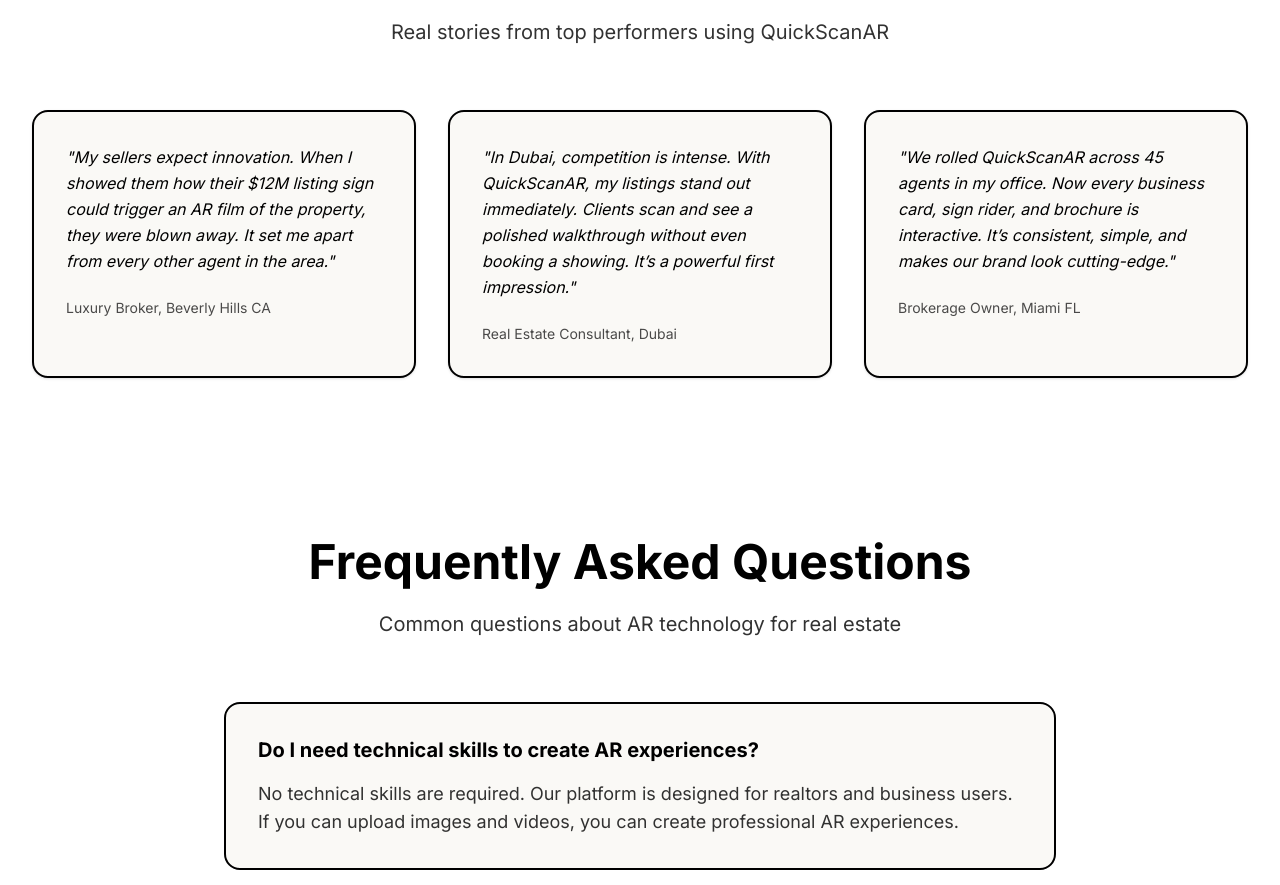
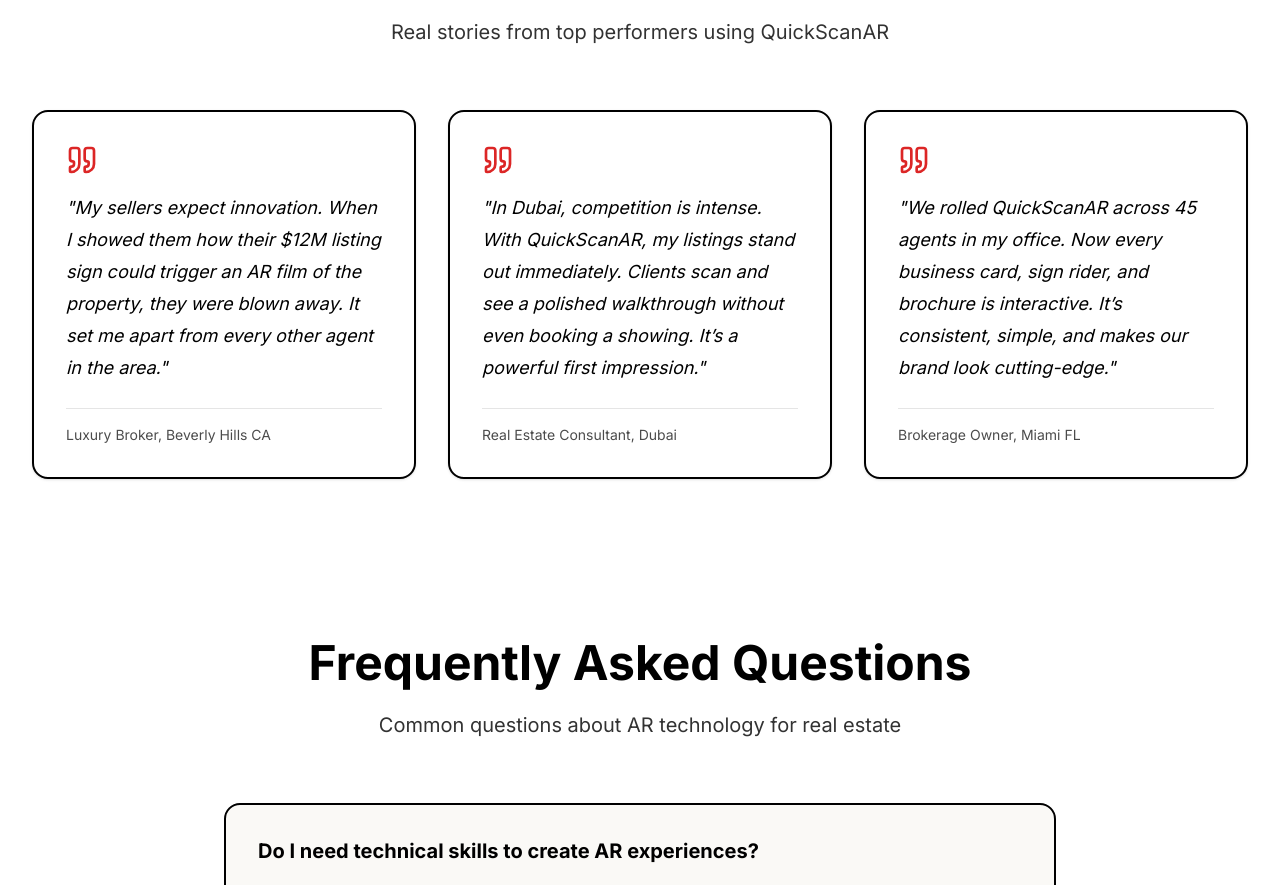
Before and after one commit to mgb111/quickscanar-v3, a Next.js app: page / in a window 1280 px wide. Shown: the part 3638-4523 px from the top of the page. Built offline with nearby package versions, Linux system fonts and the light colour scheme; no server answers; the database is empty.

Commit message:
Update page.tsx

```diff
--- a/app/page.tsx
+++ b/app/page.tsx
@@ -1,7 +1,7 @@
 'use client'
 
 import Link from 'next/link'
-import { Camera, ArrowRight, BarChart3, Globe, CheckCircle, Zap, User, FileText, Tag, Home as HomeIcon, Monitor, Files, Mail, Newspaper } from 'lucide-react'
+import { Camera, ArrowRight, BarChart3, Globe, CheckCircle, Zap, User, FileText, Tag, Home as HomeIcon, Monitor, Files, Mail, Newspaper, Quote } from 'lucide-react'
 import { AuthProvider, useAuth } from '@/components/AuthProvider'
 import Header from '@/components/Header'
 import { useAnalytics } from '@/lib/useAnalytics';
@@ -288,31 +288,34 @@
 
           <div className="grid grid-cols-1 md:grid-cols-2 lg:grid-cols-3 gap-8">
             {/* Luxury Agent */}
-            <div className="relative bg-cream rounded-2xl p-8 border-2 border-black shadow">
-              <p className="text-black italic leading-relaxed">
+            <div className="bg-white rounded-2xl p-8 border-2 border-black shadow transition-shadow">
+              <Quote className="h-8 w-8 text-red-600 mb-4" />
+              <p className="text-black text-lg italic leading-8">
                 "My sellers expect innovation. When I showed them how their $12M listing sign could trigger an AR film of the property, they were blown away. It set me apart from every other agent in the area."
               </p>
-              <div className="mt-6">
+              <div className="mt-6 border-t border-black/10 pt-4">
                 <div className="text-black opacity-70 text-sm">Luxury Broker, Beverly Hills CA</div>
               </div>
             </div>
 
             {/* International Agent */}
-            <div className="relative bg-cream rounded-2xl p-8 border-2 border-black shadow">
-              <p className="text-black italic leading-relaxed">
+            <div className="bg-white rounded-2xl p-8 border-2 border-black shadow transition-shadow">
+              <Quote className="h-8 w-8 text-red-600 mb-4" />
+              <p className="text-black text-lg italic leading-8">
                 "In Dubai, competition is intense. With QuickScanAR, my listings stand out immediately. Clients scan and see a polished walkthrough without even booking a showing. It’s a powerful first impression."
               </p>
-              <div className="mt-6">
+              <div className="mt-6 border-t border-black/10 pt-4">
                 <div className="text-black opacity-70 text-sm">Real Estate Consultant, Dubai</div>
               </div>
             </div>
 
             {/* Brokerage Owner */}
-            <div className="relative bg-cream rounded-2xl p-8 border-2 border-black shadow">
-              <p className="text-black italic leading-relaxed">
+            <div className="bg-white rounded-2xl p-8 border-2 border-black shadow transition-shadow">
+              <Quote className="h-8 w-8 text-red-600 mb-4" />
+              <p className="text-black text-lg italic leading-8">
                 "We rolled QuickScanAR across 45 agents in my office. Now every business card, sign rider, and brochure is interactive. It’s consistent, simple, and makes our brand look cutting-edge."
               </p>
-              <div className="mt-6">
+              <div className="mt-6 border-t border-black/10 pt-4">
                 <div className="text-black opacity-70 text-sm">Brokerage Owner, Miami FL</div>
               </div>
             </div>
```
